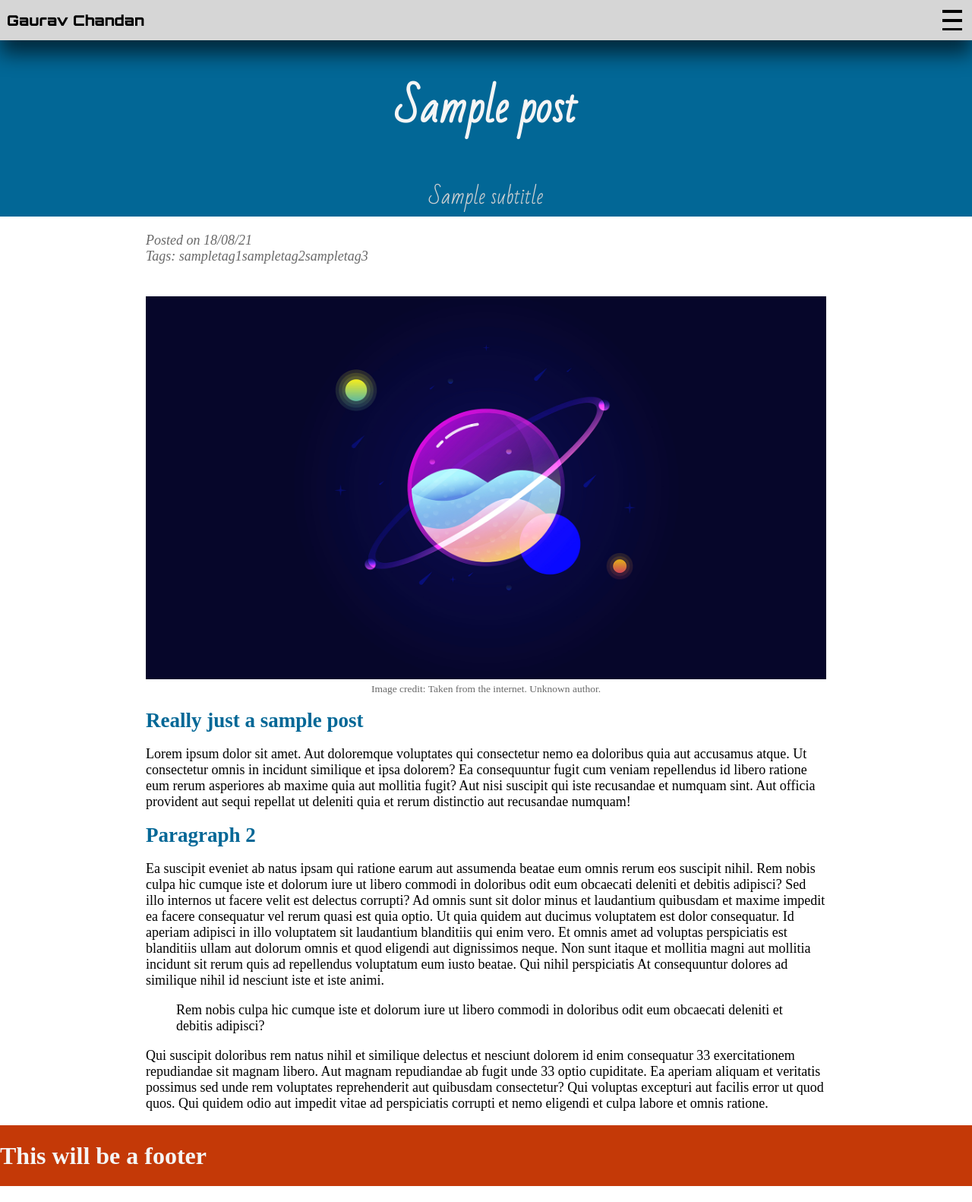
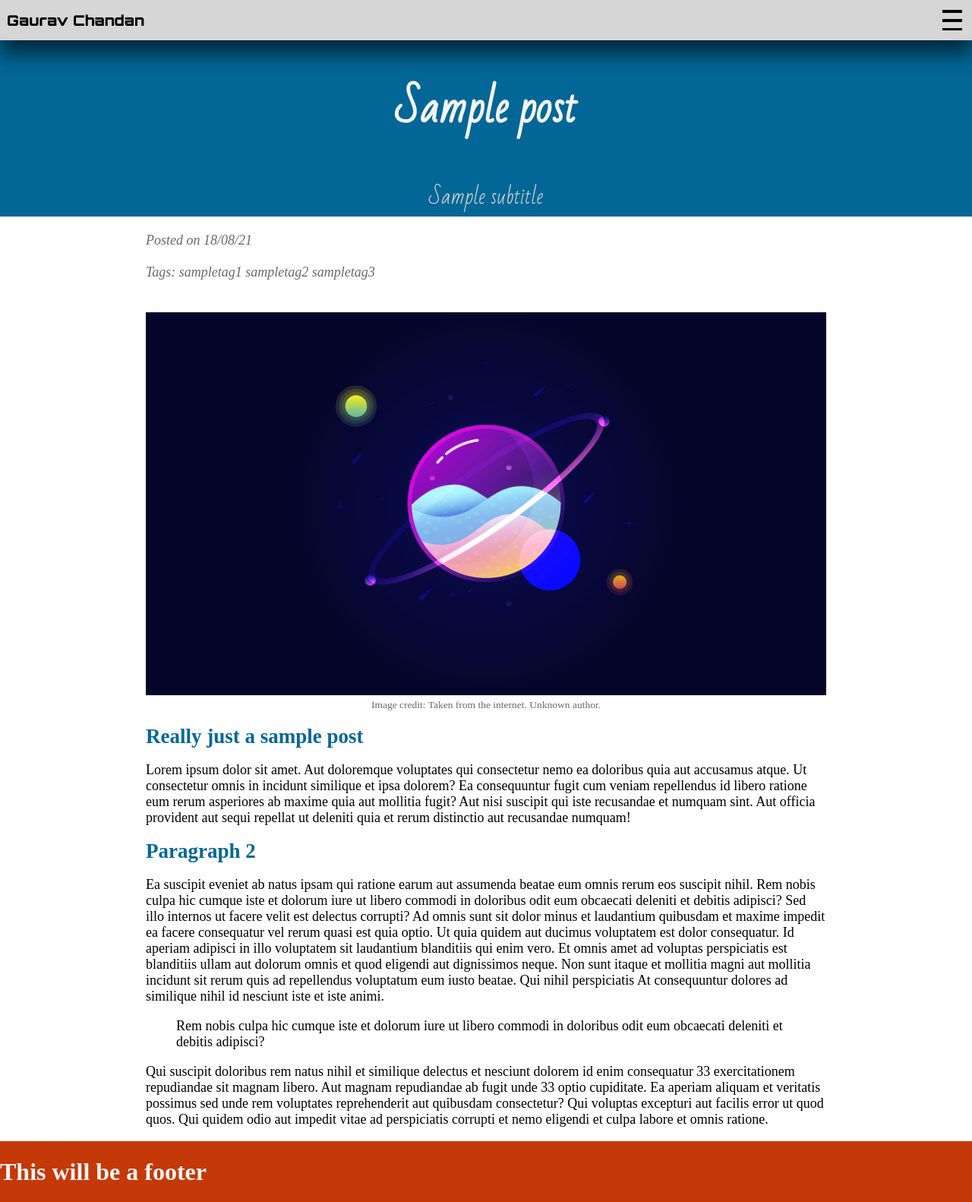
Before and after one commit to gauravchandan/gauravchandan.github.io, a Jekyll site: the page built from _posts/2021-08-18-SamplePost.md, in a window 1280 px wide. Shown: the whole page at 76% size. Built offline with Jekyll 4.4.1, drawn with Linux system fonts in a browser that asks for light colours; before the commit the page ends 1561 px from its top, so only the background shows below that.

Commit message:
Created different mobile and desktop layouts

```diff
--- a/_layouts/post.html
+++ b/_layouts/post.html
@@ -30,7 +30,7 @@
         </div>
 
         <div class="grid-content post">
-            <br><div class="posting-date"><i>Posted on {{ page.posting-date }}<br>Tags: {{ page.tags }}</i></div><br><br>
+            <br><div class="posting-date"><i>Posted on {{ page.posting-date }}<br><br>Tags: {{ page.tags | join: '  ' }}</i></div><br><br>
             <div class="cover-image"><img src={{ page.cover-image }} alt="Loading..."></div>
             <div class="image-credit"><center>Image credit: {{ page.image-credit }}</center></div>
             {{ content }}
--- /dev/null
+++ b/_sass/gridstyle-desktop.scss
@@ -0,0 +1,117 @@
+@import "colors"; /* To use colors from colors.scss - Helps keep code clean */
+
+/* This file contains styles for various grid elements */
+
+@media screen and (min-width:600px) {
+
+    /* A grid container object with 2 columns on either side which take up 15% viewport width and a main one in the center with 70% viewport width */
+    .grid-container{
+        display: grid;
+        grid-template-columns: [left-space] 15vw [content-space] 70vw [right-space] 15vw;
+        grid-template-areas:
+            "header header header"
+            ". content ."
+            "footer footer footer";
+        margin: 0;  /* This awesome line removes the free space automatically left on the top and sides of the grid */
+    }
+
+
+    /* Grid item which contains the main content such as the matter of a blog post or a list of blog posts on the homepage */
+    .grid-content{
+        grid-area: content;
+        background-color: white;
+        color: black;
+    }
+
+    /* Grid item for footer which contains social media links and whatnot*/
+    .grid-footer{
+        grid-area: footer;
+        background-color: rgb(196, 57, 7);
+        color: whitesmoke;
+    }
+
+    /* Grid item for header which contains site title, dropdown menu, page title and page subtitle in the default layout*/
+    .grid-header{
+        grid-area: header;
+        background-color: $page-title-background-default;
+    }
+
+
+    /* To be used for the site title, i.e Gaurav Chandan in the default layout */
+    .grid-header .site-name{
+        display: flex;
+        justify-content: space-between;
+        align-items: center;
+        background-color: $site-name-background;
+        box-shadow: 0 2vh 3vh $site-name-shadow-color;
+        height: auto;
+        margin: 0;
+        padding: 1vh;
+    }
+
+    /* To be used for the page title, i.e About or Welcome or Home, etc in the default layout */
+    .grid-header .page-title{
+        animation: pulse 1.5s ease 1; /* Animation for slow fade in */
+        /* Configuration of animation below */
+        @keyframes pulse {
+            0%{
+                color: $page-title-color-transparent;
+            }
+            100%{
+                color: $page-title-color;
+            }
+        }
+    }
+
+    /* To be used for page subtitle, for example a prologue type thingy for blog posts in the default layout */
+    .grid-header .page-subtitle{
+        margin-left: 5vw;
+        margin-right: 5vw;
+        animation: pulse 3s ease 1; /* Animation for slow fade in */
+        /* Configuration of animation below */
+        @keyframes pulse {
+            0%{
+                color: $page-subtitle-color-transparent;
+            }
+            100%{
+                color: $page-subtitle-color;
+            }
+        }
+    }
+
+    .default{
+        background-color: $page-title-background-default;
+    }
+
+    .about{
+        background-color: $page-title-background-about;
+    }
+
+    .cover-image img{
+        width: 70vw;
+        height: auto;
+        margin: 0;
+        border: 0;
+        padding: 0;
+    }
+
+    .feed-item{
+        display: grid;
+        grid-template-columns: [cover] 25% [description] 75%;
+        grid-template-areas: "image description";
+        margin: 5vw;
+    }
+
+    .feed-image{
+        grid-area: image;
+    }
+
+    .feed-image img{
+        width: 100%;
+    }
+
+    .feed-description{
+        grid-area: description;
+        margin-left: 2vw;
+    }
+}
--- /dev/null
+++ b/_sass/gridstyle-mobile.scss
@@ -0,0 +1,115 @@
+@import "colors"; /* To use colors from colors.scss - Helps keep code clean */
+
+/* This file contains styles for various grid elements */
+
+@media screen and (max-width:600px) {
+
+    /* A grid container object with 2 columns on either side which take up 15% viewport width and a main one in the center with 70% viewport width */
+    .grid-container{
+        display: grid;
+        grid-template-columns: [left-space] 15vw [content-space] 70vw [right-space] 15vw;
+        grid-template-areas:
+            "header header header"
+            ". content ."
+            "footer footer footer";
+        margin: 0;  /* This awesome line removes the free space automatically left on the top and sides of the grid */
+    }
+
+
+    /* Grid item which contains the main content such as the matter of a blog post or a list of blog posts on the homepage */
+    .grid-content{
+        grid-area: content;
+        background-color: white;
+        color: black;
+    }
+
+    /* Grid item for footer which contains social media links and whatnot*/
+    .grid-footer{
+        grid-area: footer;
+        background-color: rgb(196, 57, 7);
+        color: whitesmoke;
+    }
+
+    /* Grid item for header which contains site title, dropdown menu, page title and page subtitle in the default layout*/
+    .grid-header{
+        grid-area: header;
+        background-color: $page-title-background-default;
+    }
+
+
+    /* To be used for the site title, i.e Gaurav Chandan in the default layout */
+    .grid-header .site-name{
+        display: flex;
+        justify-content: space-between;
+        align-items: center;
+        background-color: $site-name-background;
+        box-shadow: 0 2vh 3vh $site-name-shadow-color;
+        height: auto;
+        margin: 0;
+        padding: 1vh;
+    }
+
+    /* To be used for the page title, i.e About or Welcome or Home, etc in the default layout */
+    .grid-header .page-title{
+        animation: pulse 1.5s ease 1; /* Animation for slow fade in */
+        /* Configuration of animation below */
+        @keyframes pulse {
+            0%{
+                color: $page-title-color-transparent;
+            }
+            100%{
+                color: $page-title-color;
+            }
+        }
+    }
+
+    /* To be used for page subtitle, for example a prologue type thingy for blog posts in the default layout */
+    .grid-header .page-subtitle{
+        margin-left: 5vw;
+        margin-right: 5vw;
+        animation: pulse 3s ease 1; /* Animation for slow fade in */
+        /* Configuration of animation below */
+        @keyframes pulse {
+            0%{
+                color: $page-subtitle-color-transparent;
+            }
+            100%{
+                color: $page-subtitle-color;
+            }
+        }
+    }
+
+    .default{
+        background-color: $page-title-background-default;
+    }
+
+    .about{
+        background-color: $page-title-background-about;
+    }
+
+    .cover-image img{
+        width: 70vw;
+        height: auto;
+        margin: 0;
+        border: 0;
+        padding: 0;
+    }
+
+    .feed-item{
+        display: grid;
+        grid-template-areas: "image" "description";
+        margin: 5vw;
+    }
+
+    .feed-image{
+        grid-area: image;
+    }
+
+    .feed-image img{
+        width: 60%;
+    }
+
+    .feed-description{
+        grid-area: description;
+    }
+}
--- /dev/null
+++ b/_sass/typography-desktop.scss
@@ -0,0 +1,62 @@
+@import "colors"; /* To use colors from colors.scss - Helps keep code clean */
+
+@media screen and (min-width:600px) {
+
+    /* To be used for the site title, i.e Gaurav Chandan */
+    .grid-header .site-name{
+        font-size: 1.5vmax;                               /* 1.2vw */
+        font-family: 'Orbitron', sans-serif;
+        color: $site-name-color;
+    }
+
+    /* To be used for the page title, i.e About or Welcome or Home, etc */
+    .grid-header .page-title{
+        font-size: 6vmin;
+        font-family: 'Bad Script', cursive; /* The included google font for page title and subtitle */
+        color: $page-title-color;
+    }
+
+    /* To be used for page subtitle, for example a prologue type thingy for blog posts */
+    .grid-header .page-subtitle{
+        font-size: 3vmin;
+        font-family: 'Bad Script', cursive; /* The included google font for page title and subtitle */
+        color: $page-subtitle-color;
+    }
+
+    /* The following removes the underline from links and makes them the same color as defined by their parent element */
+    a{
+        text-decoration: none;
+        color: inherit;
+    }
+
+    .grid-content h1{
+        color: $page-title-background-default;
+        font-size: 3vmin;
+    }
+
+    .grid-content {
+        font-size: 2vmin;
+    }
+
+    .posting-date{
+        color: $dim-gray;
+    }
+
+    .tags-list{
+        color: $dim-gray;
+        font-size: 1.5vmin;
+    }
+
+    .image-credit{
+        color: $dim-gray;
+        font-size: 1.5vmin;
+    }
+
+    .feed-title{
+        font-size: 3vmin;
+    }
+
+    .feed-description{
+        font-size: 2vmin;
+    }
+}
--- /dev/null
+++ b/_sass/typography-mobile.scss
@@ -0,0 +1,62 @@
+@import "colors"; /* To use colors from colors.scss - Helps keep code clean */
+
+@media screen and (max-width:600px) {
+
+    /* To be used for the site title, i.e Gaurav Chandan */
+    .grid-header .site-name{
+        font-size: 1.5vmax;                               /* 1.2vw */
+        font-family: 'Orbitron', sans-serif;
+        color: $site-name-color;
+    }
+
+    /* To be used for the page title, i.e About or Welcome or Home, etc */
+    .grid-header .page-title{
+        font-size: 4vmin;
+        font-family: 'Bad Script', cursive; /* The included google font for page title and subtitle */
+        color: $page-title-color;
+    }
+
+    /* To be used for page subtitle, for example a prologue type thingy for blog posts */
+    .grid-header .page-subtitle{
+        font-size: 2vmin;
+        font-family: 'Bad Script', cursive; /* The included google font for page title and subtitle */
+        color: $page-subtitle-color;
+    }
+
+    /* The following removes the underline from links and makes them the same color as defined by their parent element */
+    a{
+        text-decoration: none;
+        color: inherit;
+    }
+
+    .grid-content h1{
+        color: $page-title-background-default;
+        font-size: 2vmin;
+    }
+
+    .grid-content {
+        font-size: 1vmin;
+    }
+
+    .posting-date{
+        color: $dim-gray;
+    }
+
+    .tags-list{
+        color: $dim-gray;
+        font-size: 1vmin;
+    }
+
+    .image-credit{
+        color: $dim-gray;
+        font-size: 0.5vmin;
+    }
+
+    .feed-title{
+        font-size: 2vmin;
+    }
+
+    .feed-description{
+        font-size: 1vmin;
+    }
+}
--- a/assets/css/styles.scss
+++ b/assets/css/styles.scss
@@ -1,6 +1,10 @@
 ---
 ---
 
-@import "gridstyle";
-@import "typography";
+@import "gridstyle-desktop";
+@import "typography-desktop";
+
+@import "gridstyle-mobile";
+@import "typography-mobile";
+
 @import "dropdown";
```
Also changed, not shown: 4 other files.
